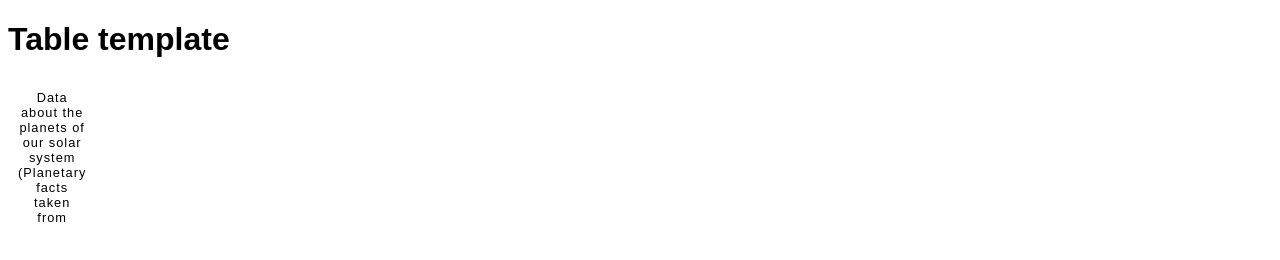
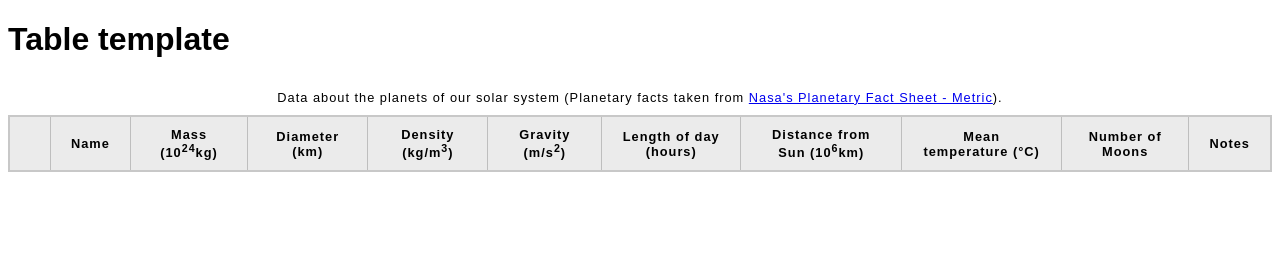
Before and after one commit to amarfal/git_test, a plain HTML site: page PRACTICE ONLY/table practice MAIN/big table practice/blank-template.html in a window 1280 px wide. Drawn offline with Linux system fonts and the light colour scheme.

Commit message:
Add table headers to the planet data template in blank-template.html for improved structure and readability

```diff
--- a/PRACTICE ONLY/table practice MAIN/big table practice/blank-template.html
+++ b/PRACTICE ONLY/table practice MAIN/big table practice/blank-template.html
@@ -13,8 +13,23 @@
         <caption>
             Data about the planets of our solar system
             (Planetary facts taken from
+						<a href="http://nssdc.gsfc.nasa.gov/planetary/factsheet/">Nasa's Planetary Fact Sheet - Metric</a>).
         </caption>
-        <thead></thead>
+        <thead>
+					<tr>
+						<th colspan="2" scope="colgroup"></th>
+						<th scope="col">Name</th>
+						<th scope="col">Mass (10<sup>24</sup>kg)</th>
+						<th scope="col">Diameter (km)</th>
+						<th scope="col">Density (kg/m<sup>3</sup>)</th>
+						<th scope="col">Gravity (m/s<sup>2</sup>)</th>
+						<th scope="col">Length of day (hours)</th>
+						<th scope="col">Distance from Sun (10<sup>6</sup>km)</th>
+						<th scope="col">Mean temperature (°C)</th>
+						<th scope="col">Number of Moons</th>
+						<th scope="col">Notes</th>
+					</tr>
+				</thead>
         <tbody></tbody>
     </table>
 
```
